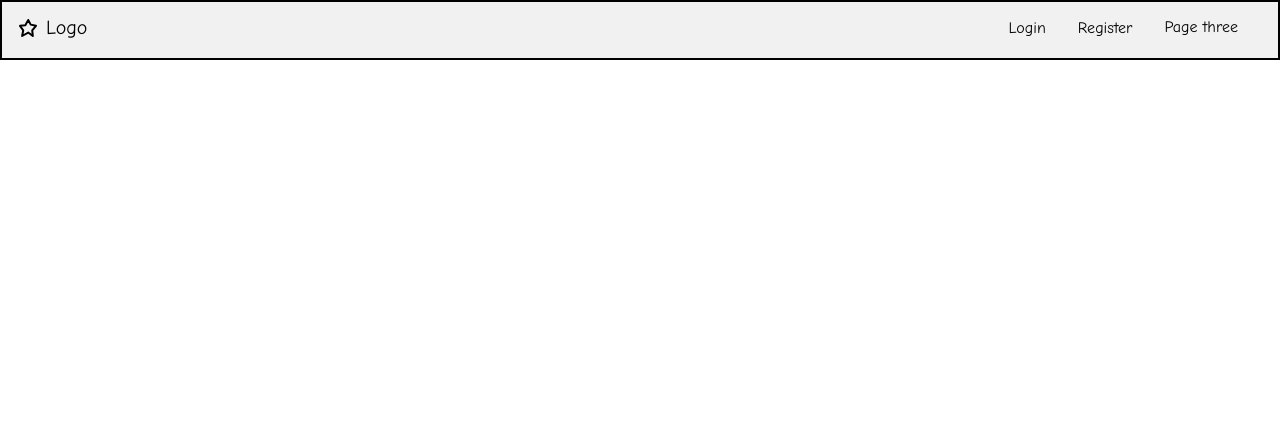
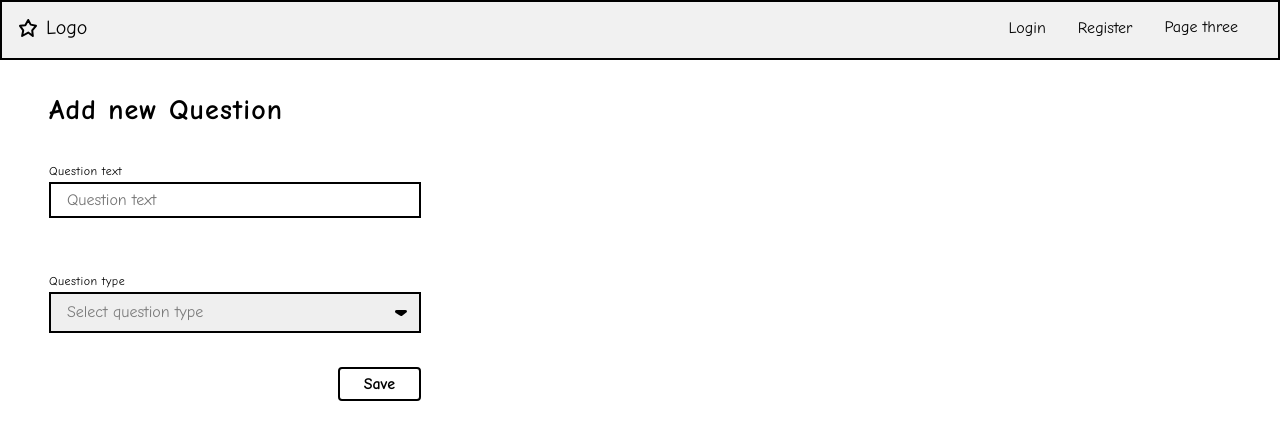
Before and after one commit to petar-antic/hr-app, a React (Create React App) app: page /Questions/addnew in a window 1280 px wide. Shown: the top 440 px of the page. Built offline with nearby package versions, Linux system fonts and the light colour scheme; no server answers.

Commit message:
Add new question component complete

```diff
--- /dev/null
+++ b/src/components/addNewQuestion/AddNewQuestion.jsx
@@ -0,0 +1,36 @@
+import React from 'react';
+import '../../styles/addNewQuestion/AddNewQuestion.css';
+
+function Questions() {
+  return (
+    <div className="addNewQuestion">
+      <span className="heading">Add new Question</span>
+      <form>
+        <div className="questionText">
+          <label for="questionText">Question text</label>
+          <input
+            type="text"
+            name="questionText"
+            placeholder="Question text"
+          ></input>
+        </div>
+        <div className="questionType">
+          <label for="questionType">Question type</label>
+          <select name="questionType">
+            <option value="" selected hidden>
+              Select question type
+            </option>
+            <option value="Text">Text</option>
+            <option value="Long text">Long text</option>
+            <option value="Image">Image</option>
+          </select>
+        </div>
+        <button type="submit" id="saveBtn">
+          Save
+        </button>
+      </form>
+    </div>
+  );
+}
+
+export default Questions;
--- a/src/components/questions/Questions.jsx
+++ b/src/components/questions/Questions.jsx
@@ -1,5 +1,6 @@
 import React from 'react';
 import '../../styles/questions/Questions.css';
+import { Link } from 'react-router-dom';
 
 import topBtn from '../../assets/icons/arrow1top.svg';
 import downBtn from '../../assets/icons/arrow1down.svg';
@@ -9,7 +10,9 @@ function Questions() {
     <div className="questions">
       <div className="heading">
         <span>Questions</span>
-        <button>Add new question</button>
+        <Link to={`/questions/addnew`}>
+          <button>Add new Question</button>
+        </Link>
       </div>
       <div className="questionList">
         <div className="question">
--- a/src/routes/routes.js
+++ b/src/routes/routes.js
@@ -5,6 +5,7 @@ import Login from '../components/Login/Login';
 import Register from '../components/Register/Register';
 import Sidebar from '../components/sidebar/Sidebar';
 import Questions from '../components/questions/Questions';
+import AddNewQuestion from '../components/addNewQuestion/AddNewQuestion';
 
 function AppRoutes() {
   return (
@@ -17,6 +18,7 @@ function AppRoutes() {
             <Route path="/Register" element={<Register />} />
             <Route path="/Sidebar" element={<Sidebar />} />
             <Route path="/Questions" element={<Questions />} />
+            <Route path="/Questions/addnew" element={<AddNewQuestion />} />
           </Routes>
         </div>
       </div>
--- /dev/null
+++ b/src/styles/addNewQuestion/AddNewQuestion.css
@@ -0,0 +1,121 @@
+@import url("https://fonts.googleapis.com/css2?family=Comic+Neue:wght@400;700&display=swap");
+.addNewQuestion {
+  padding: 34px 432px 0px 49px;
+  display: -webkit-box;
+  display: -ms-flexbox;
+  display: flex;
+  -webkit-box-orient: vertical;
+  -webkit-box-direction: normal;
+      -ms-flex-direction: column;
+          flex-direction: column;
+}
+
+.addNewQuestion .heading {
+  padding-bottom: 38px;
+  font-weight: bold;
+  font-size: 28px;
+  line-height: 32px;
+  letter-spacing: 0.04em;
+  color: #000000;
+}
+
+.addNewQuestion form {
+  display: -webkit-box;
+  display: -ms-flexbox;
+  display: flex;
+  -webkit-box-orient: vertical;
+  -webkit-box-direction: normal;
+      -ms-flex-direction: column;
+          flex-direction: column;
+}
+
+.addNewQuestion form .questionText {
+  padding-bottom: 34px;
+  display: -webkit-box;
+  display: -ms-flexbox;
+  display: flex;
+  -webkit-box-orient: vertical;
+  -webkit-box-direction: normal;
+      -ms-flex-direction: column;
+          flex-direction: column;
+}
+
+.addNewQuestion form .questionText label {
+  font-weight: 400;
+  font-size: 12px;
+  line-height: 14px;
+  letter-spacing: 0.04em;
+  color: #000000;
+}
+
+.addNewQuestion form .questionText input {
+  font-weight: normal;
+  font-size: 16px;
+  line-height: 18px;
+  color: #7b7b7b;
+}
+
+.addNewQuestion form .questionText input:focus {
+  outline: none;
+}
+
+.addNewQuestion form .questionType {
+  padding-bottom: 34px;
+  display: -webkit-box;
+  display: -ms-flexbox;
+  display: flex;
+  -webkit-box-orient: vertical;
+  -webkit-box-direction: normal;
+      -ms-flex-direction: column;
+          flex-direction: column;
+}
+
+.addNewQuestion form .questionType label {
+  font-weight: 400;
+  font-size: 12px;
+  line-height: 14px;
+  letter-spacing: 0.04em;
+  color: #000000;
+}
+
+.addNewQuestion form .questionType select {
+  border: 2px solid #000000;
+  padding: 9px 0 10px 16px;
+  -webkit-appearance: none;
+  -moz-appearance: none;
+  appearance: none;
+  background-image: url(../../assets/icons/arrow3down.svg);
+  background-repeat: no-repeat;
+  background-position: right 8px center;
+  font-weight: 400;
+  font-size: 16px;
+  line-height: 18px;
+  color: #7b7b7b;
+}
+
+.addNewQuestion form .questionType select:hover {
+  cursor: pointer;
+}
+
+.addNewQuestion form .questionType select:focus {
+  outline: none;
+  border: 2px solid #000000;
+}
+
+.addNewQuestion form #saveBtn {
+  -ms-flex-item-align: end;
+      align-self: flex-end;
+  padding: 6px 24px;
+  border: 2px solid #000000;
+  border-radius: 4px;
+  background: #ffffff;
+  font-weight: 700;
+  font-size: 16px;
+  line-height: 18px;
+  color: #000000;
+}
+
+.addNewQuestion form #saveBtn:hover {
+  cursor: pointer;
+}
+/*# sourceMappingURL=AddNewQuestion.css.map */
--- /dev/null
+++ b/src/styles/addNewQuestion/AddNewQuestion.scss
@@ -0,0 +1,87 @@
+@import '../../variabless';
+
+.addNewQuestion {
+  padding: 34px 432px 0px 49px;
+  display: flex;
+  flex-direction: column;
+  .heading {
+    padding-bottom: 38px;
+    font-weight: bold;
+    font-size: 28px;
+    line-height: 32px;
+    letter-spacing: 0.04em;
+    color: $black;
+  }
+  form {
+    display: flex;
+    flex-direction: column;
+    .questionText {
+      padding-bottom: 34px;
+      display: flex;
+      flex-direction: column;
+      label {
+        font-weight: $regular;
+        font-size: 12px;
+        line-height: 14px;
+        letter-spacing: 0.04em;
+        color: $black;
+      }
+      input {
+        font-weight: normal;
+        font-size: 16px;
+        line-height: 18px;
+        color: #7b7b7b;
+        &:focus {
+          outline: none;
+        }
+      }
+    }
+    .questionType {
+      padding-bottom: 34px;
+      display: flex;
+      flex-direction: column;
+      label {
+        font-weight: $regular;
+        font-size: 12px;
+        line-height: 14px;
+        letter-spacing: 0.04em;
+        color: $black;
+      }
+      select {
+        border: 2px solid $black;
+        padding: 9px 0 10px 16px;
+        -webkit-appearance: none;
+        -moz-appearance: none;
+        appearance: none;
+        background-image: url(../../assets/icons/arrow3down.svg);
+        background-repeat: no-repeat;
+        background-position: right 8px center;
+        font-weight: $regular;
+        font-size: 16px;
+        line-height: 18px;
+        color: #7b7b7b;
+        &:hover {
+          cursor: pointer;
+        }
+        &:focus {
+          outline: none;
+          border: 2px solid $black;
+        }
+      }
+    }
+    #saveBtn {
+      align-self: flex-end;
+      padding: 6px 24px;
+      border: 2px solid $black;
+      border-radius: 4px;
+      background: $white;
+      font-weight: $bold;
+      font-size: 16px;
+      line-height: 18px;
+      color: $black;
+      &:hover {
+        cursor: pointer;
+      }
+    }
+  }
+}
```
Also changed, not shown: 1 other file (tests, documents, lock files or other folders).
